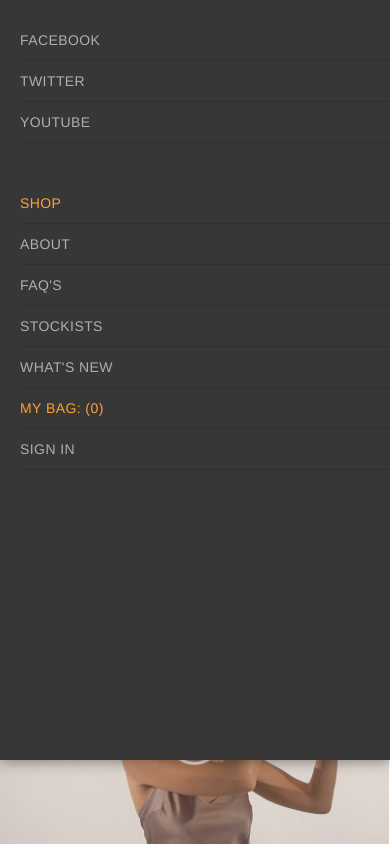
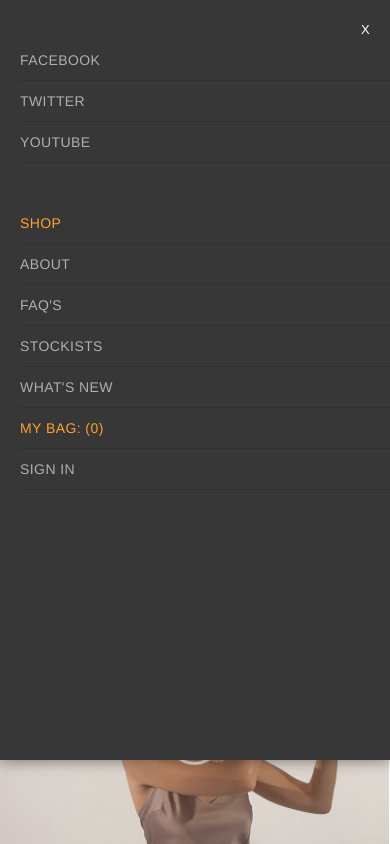
Before and after one commit to nat-lee/swell-homepage, a plain HTML site: page index.html in a window 390 px wide. Both pictures are taken after a click on the link "MENU". Shown: the top 844 px of the page. Drawn offline with nearby package versions, Linux system fonts and the light colour scheme.

Commit message:
adding close button to swell mobile menu

```diff
--- a/index.html
+++ b/index.html
@@ -22,6 +22,7 @@
                 <a href="#nav_primary" id="nav_button" class="icon-menu-burger mobile-menu">Menu</a>
                 <nav id="nav_primary">
                     <div class="inner">
+                        <a href="#nav_primary" class="close-menu">X</a>
                         <ul class="social-media">
                             <li>
                                 <a class="icon-facebook" href="https://www.facebook.com/swellhairuk" target="_blank"><span class="text">Facebook</span></a>
--- a/js/script.js
+++ b/js/script.js
@@ -30,6 +30,12 @@ $(document).ready(function() {
   //mobile navigation burger button
   $('#nav_button').click(function(){
     $('#nav_primary').trigger("open.mm");
+  });
+
+  //mobile navigation close button
+  $('.close-menu').click(function(){
+    //alert('click);
+    $('#mm-nav_primary').trigger("close.mm");
   });
 
   $(function () {
--- a/scss/style.scss
+++ b/scss/style.scss
@@ -88,6 +88,10 @@ header{
     width:90%;
     float:right;
     display:block;
+
+    a.close-menu{
+        display:none;
+    }
 
     ul{
         li{
@@ -209,6 +213,20 @@ header{
     &.mm-menu{
         background:$body;
     }
+
+     a.close-menu{
+        @extend.helvetica;
+        text-transform:uppercase;
+        color:white;
+        text-decoration:none;
+        font-size:13px;
+        float:right;
+
+        &:hover{
+            color:$bright-orange;
+        }
+    }
+
     ul{
         li{
             &.basket{
```
Also changed, not shown: compass_app_log.txt, css/style.css.
